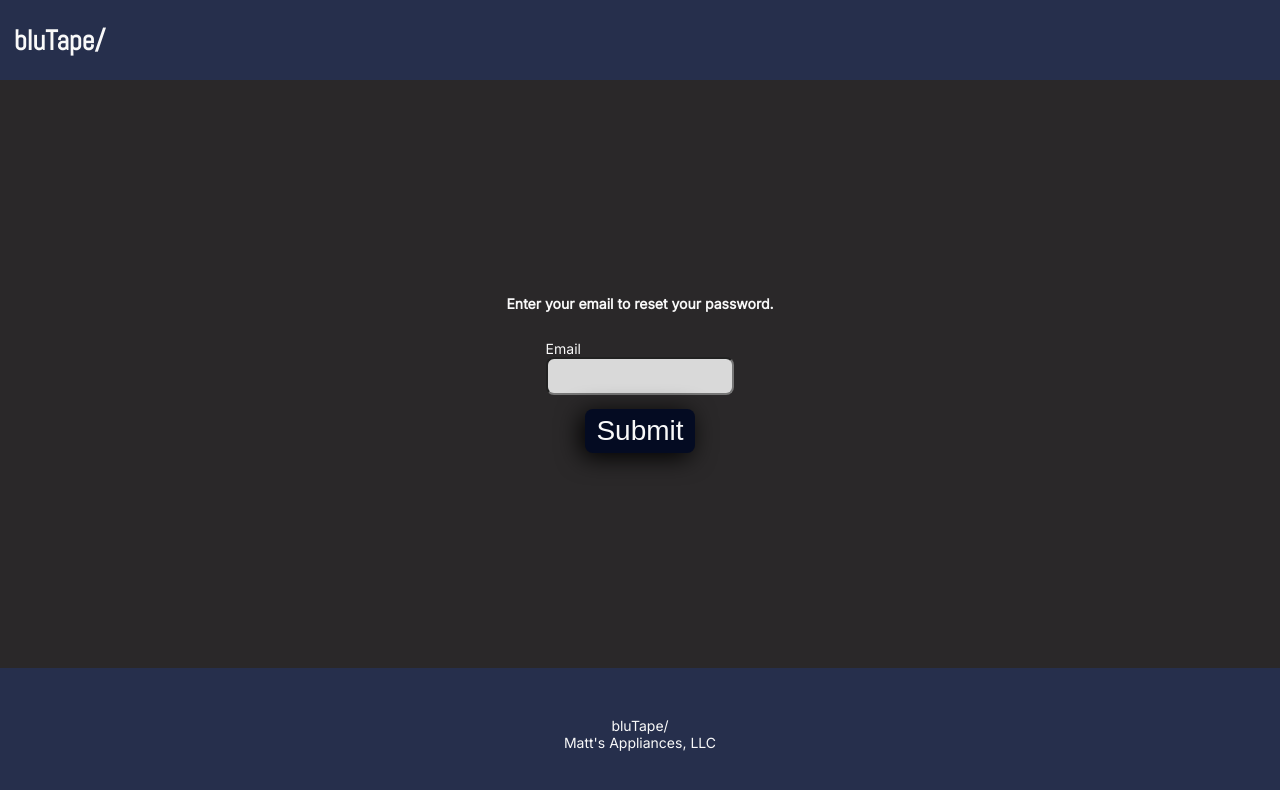
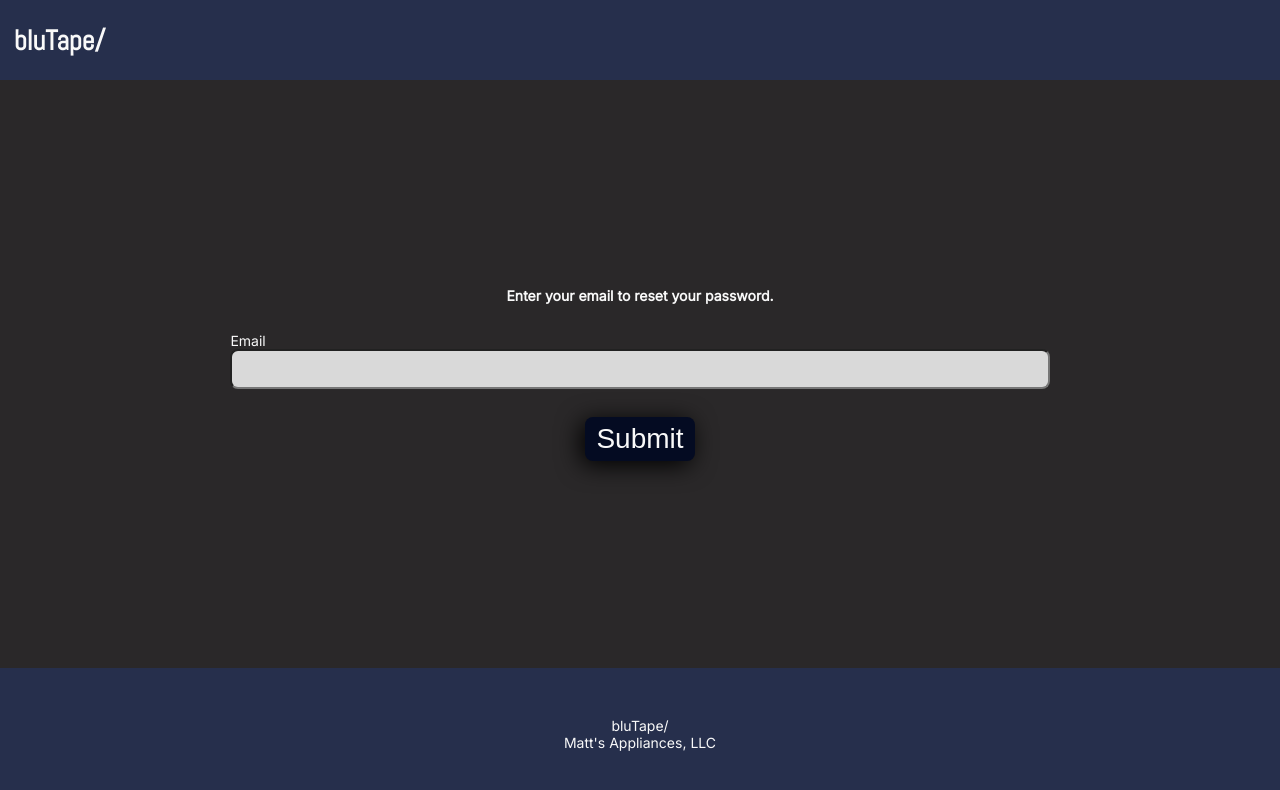
Before and after one commit to lob0scuro/bluTape, a React (Vite) app in the folder client/: page /request-password-reset in a window 1280 px wide. Shown: the top 790 px of the page. Built offline with nearby package versions, Linux system fonts and the light colour scheme; no server answers.

Commit message:
minor changes to ux

```diff
--- a/client/src/routes/auth/ResetPassword.module.css
+++ b/client/src/routes/auth/ResetPassword.module.css
@@ -7,6 +7,8 @@
   flex-direction: column;
   align-items: center;
   margin-top: 2rem;
+  width: 80svw;
+  gap: 1rem;
 }
 
 .resetForm div {
@@ -14,12 +16,14 @@
   display: flex;
   flex-direction: column;
   align-self: center;
+  width: 80%;
 }
 
 .resetForm div input {
-  font-size: 18px;
+  font-size: 20px;
+  padding: 4px 8px;
   border-radius: 8px;
-  height: 38px;
+  height: 40px;
   background-color: var(--inputBackground);
   color: var(--backgroundDark);
 }
```
Also changed, not shown: 1 other file (tests, documents, lock files or other folders).
